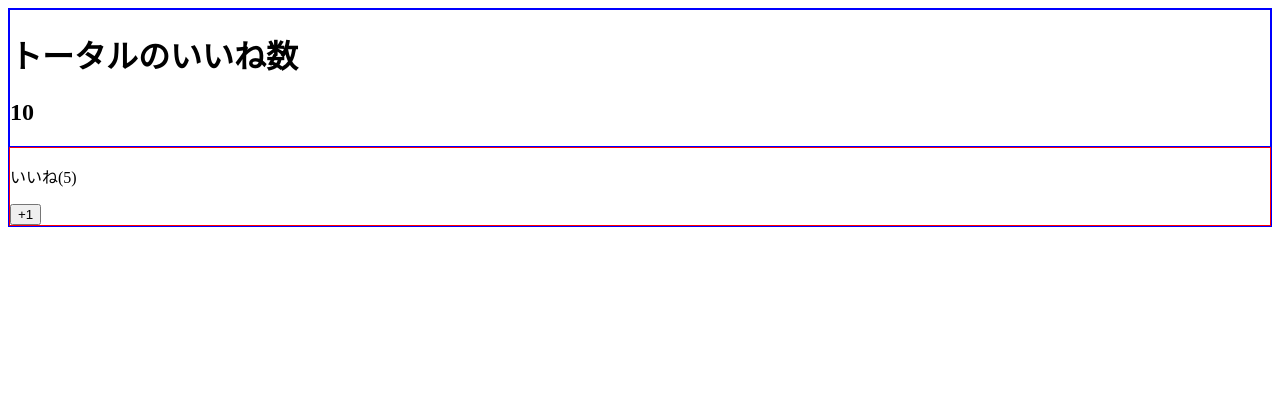
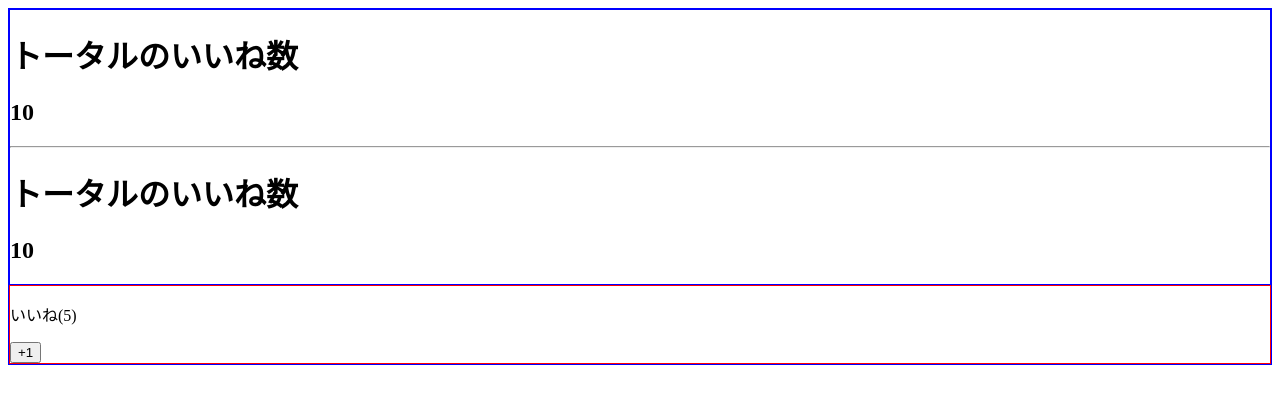
Before and after one commit to tomizawa0214/vue-sample, a Vue app in the folder udemy-vuejs-2/: page / in a window 1280 px wide. Shown: the top 404 px of the page. Built offline with nearby package versions, Linux system fonts and the light colour scheme.

Commit message:
複数のslot

```diff
--- a/udemy-vuejs-2/src/components/LikeHeader.vue
+++ b/udemy-vuejs-2/src/components/LikeHeader.vue
@@ -1,5 +1,9 @@
 <template>
   <div>
+    <slot>
+      <h2>デフォルトのタイトル</h2>
+    </slot>
+    <hr>
     <slot></slot>
   </div>
 </template>
```
